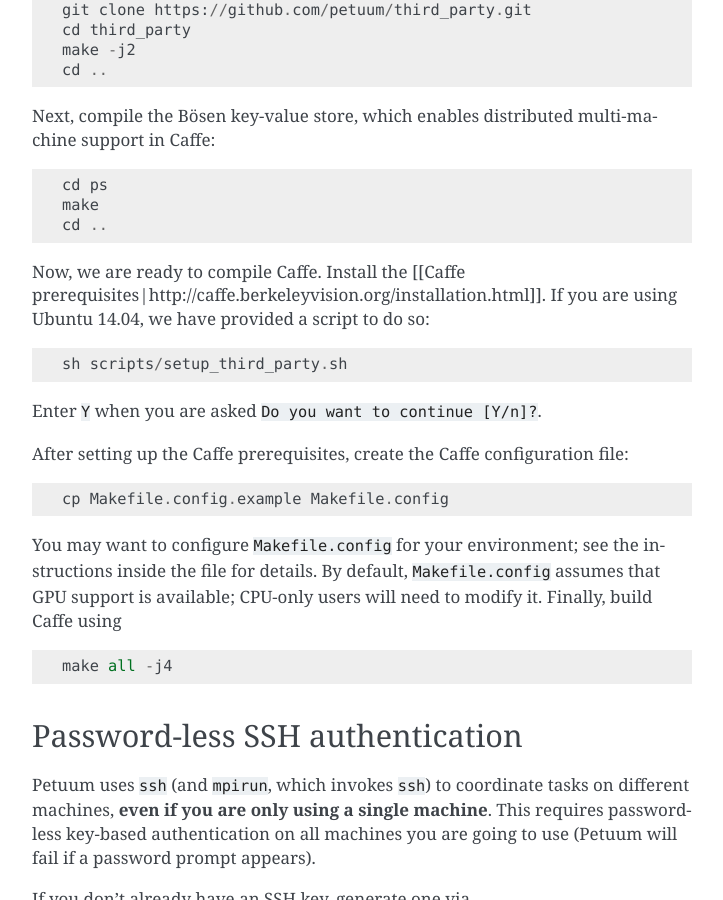
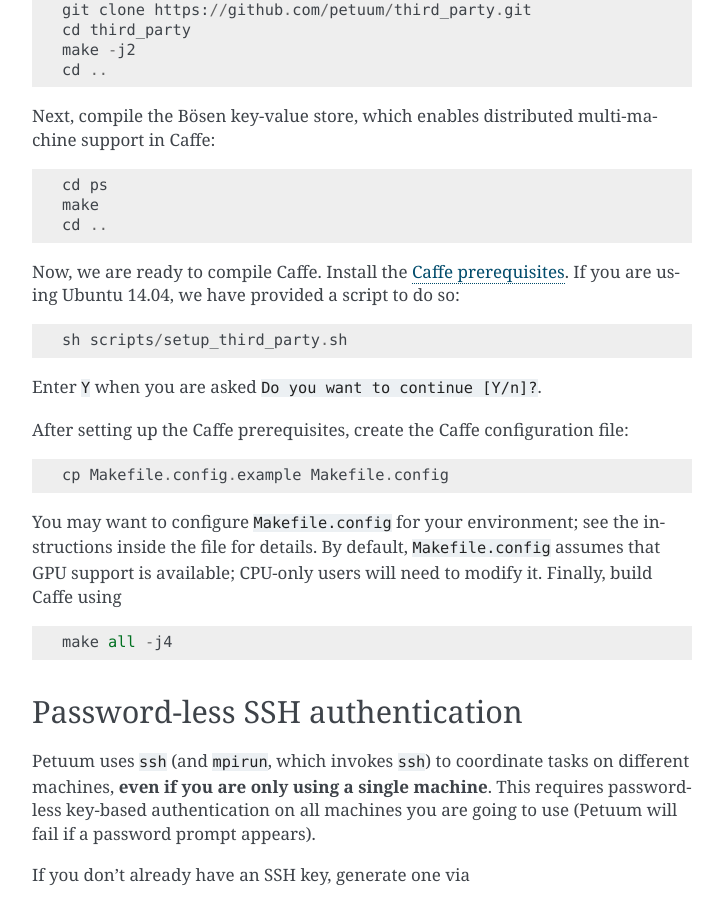
Before and after one commit to sailing-pmls/pmls-caffe, a Sphinx documentation site: the page built from docs/installation.md, in a window 1280 px wide and 900 px high, scrolled down 626 px. Shown: the whole window, without its empty margins (388-1111 px from the left). Built offline with Sphinx 7.4.7, drawn with Linux system fonts in a browser that asks for light colours.

Commit message:
Update installation.md

```diff
--- a/docs/installation.md
+++ b/docs/installation.md
@@ -29,7 +29,7 @@
     make
     cd ..
 
-Now, we are ready to compile Caffe. Install the [[Caffe prerequisites|http://caffe.berkeleyvision.org/installation.html]]. If you are using Ubuntu 14.04, we have provided a script to do so:
+Now, we are ready to compile Caffe. Install the [Caffe prerequisites](http://caffe.berkeleyvision.org/installation.html). If you are using Ubuntu 14.04, we have provided a script to do so:
 
     sh scripts/setup_third_party.sh
 
@@ -63,4 +63,4 @@
 
 **Note:** Password-less authentication can fail if `~/.ssh/authorized_keys` does not have the correct permissions. To fix this, run `chmod 600 ~/.ssh/authorized_keys`.
 
-Now you are ready, you may refer to the [setup guide](https://github.com/petuum/poseidon/wiki/Setup-Guide:-Distributed-Learning-of-Neural-Networks) or the [performance report](https://github.com/petuum/poseidon/wiki/performance_report) for the next step.
+Now you are ready, you may refer to the [setup guide](distributed-guide.md) or the [performance report](performance.md) for the next step.
```
